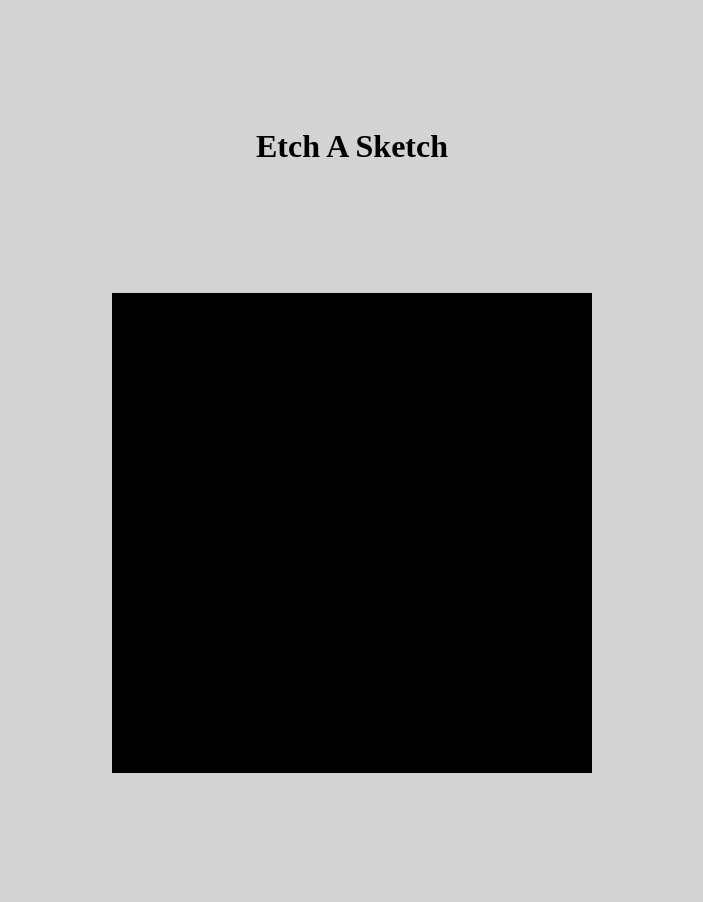
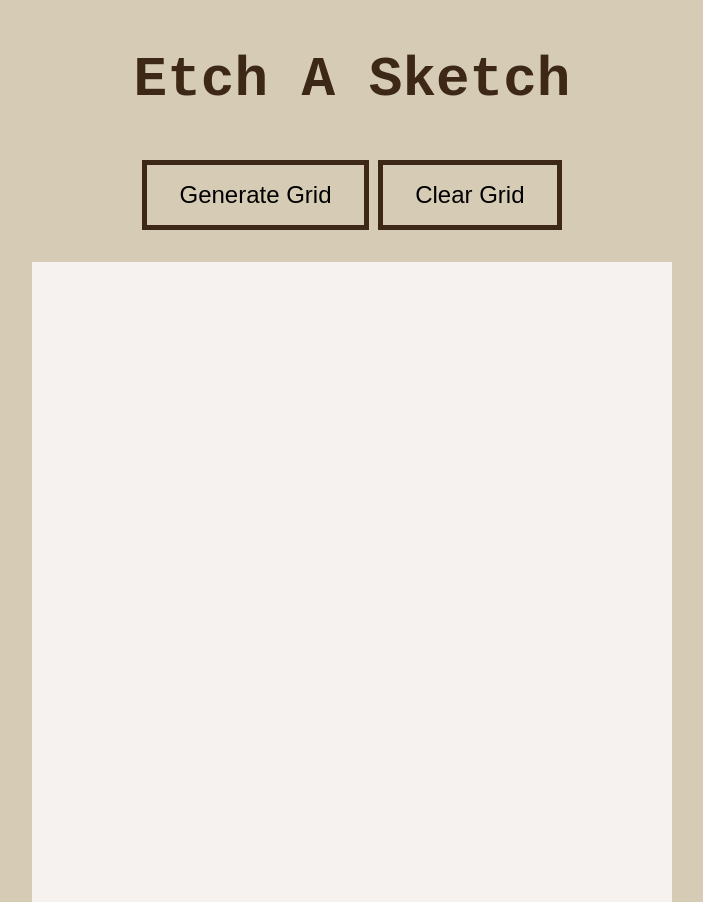
Before and after one commit to NoWayRe/Etch-A-Sketch, a plain HTML site: page index.html in a window 1280 px wide. Shown: the whole page, without its empty margins (288-991 px from the left). Before the commit the page ends 800 px from the top, so only its background shows below. Drawn offline with Linux system fonts and the light colour scheme.

Commit message:
Add drawable grid

```diff
--- a/index.html
+++ b/index.html
@@ -13,6 +13,11 @@
         <h1>Etch A Sketch</h1>
     </header>
     <main>
+        <div class="buttons">
+            <button class="grid">Generate Grid</button>
+            <button class="clear">Clear Grid</button>
+        </div>
+
         <div class="container"></div>
     </main>
 </body>
--- a/javascript.js
+++ b/javascript.js
@@ -1,13 +1,55 @@
 const container = document.querySelector(".container");
+const grid = document.querySelector(".grid");
+const clearButton = document.querySelector(".clear");
 
+let mouseDown = false
+document.body.onmousedown = () => (mouseDown = true)
+document.body.onmouseup = () => (mouseDown = false)
 
-    for (var i = 0; i < 16; i++) {
-        var row = document.createElement('div');
+// DEFAULT GRID (16x16)
+
+gererateGrid(16);
+
+grid.addEventListener("click", () => {
+    let gridSize = prompt("Please input the number of cells per side for your grid.", 0);
+    if (gridSize > 100) {
+        alert("Grids cannot exceed 100 cells per side. Please input a valid number.");
+    }
+    else{
+        container.innerHTML = "";
+        gererateGrid(gridSize);
+    }
+});
+
+// Clears the colored squares from the grid. Number of cells remains the same.
+
+clearButton.addEventListener("click", () => {
+    let cellsNumber = document.querySelectorAll(".cell").length;
+    container.innerHTML = "";
+    gererateGrid(Math.sqrt(cellsNumber));
+});
+
+// Generates Grid using the number of cells per side as input.
+
+function gererateGrid(num) {
+    for (let i = 0; i < num; i++) {
+        let row = document.createElement('div');
         row.className = "row";
-        for (var j = 0; j < 16; j++) {
-            var cell = document.createElement('div');
+        for (let j = 0; j < num; j++) {
+            let cell = document.createElement('div');
             cell.className = "cell";
+            cell.style.width = `${640/num}px`;
+            cell.style.height = `${640/num}px`;
+            cell.addEventListener('mouseover', changeCellColor);
+            cell.addEventListener('mousedown', changeCellColor);
             row.appendChild(cell);
         }
         container.appendChild(row);
     }
+}
+
+// Changes cell color as long as the right mouse button is pressed down within the grid.
+function changeCellColor(e) {
+    if (e.type === 'mouseover' && !mouseDown) return;
+    e.target.style.backgroundColor = "rgb(61, 40, 23)";
+}
--- a/styles.css
+++ b/styles.css
@@ -5,35 +5,50 @@
 }
 
 body {
-    background-color: lightgray;
+    background-color: rgb(214, 203, 180);
+    color: rgb(61, 40, 23);
+    font-family: monospace, sans-serif;
 }
 
 header{
-    margin-top: 10%;
+    margin-top: 3rem;
     display: flex;
     justify-content: center;
     align-items: center;
+    font-size: 28px;
 }
 
 
 main {
-    margin-top: 10%;
+    margin-top: 3rem;
     display: flex;
+    flex-direction: column;
     justify-content: center;
     align-items: center;
+    gap: 2rem;
+
+}
+
+button {
+    background-color: rgb(214, 203, 180);
+    border: 5px solid rgb(61, 40, 23);
+    font-size: 24px;
+    padding: 1rem 2rem;
 }
 
 .container {
     display: flex;
     justify-content: center;
     align-items: center;
-    background-color: white;
-    width: 480px;
-    height: 480px;
+    width: 640px;
+    height: 640px;
 }
 
 .cell {
-    width: 30px;
-    height: 30px;
-    background-color: black;
+    background-color: rgb(245, 242, 239);
 }
+
+button:hover {
+    cursor: pointer;
+    background-color: rgb(202, 187, 164);
+}
```
